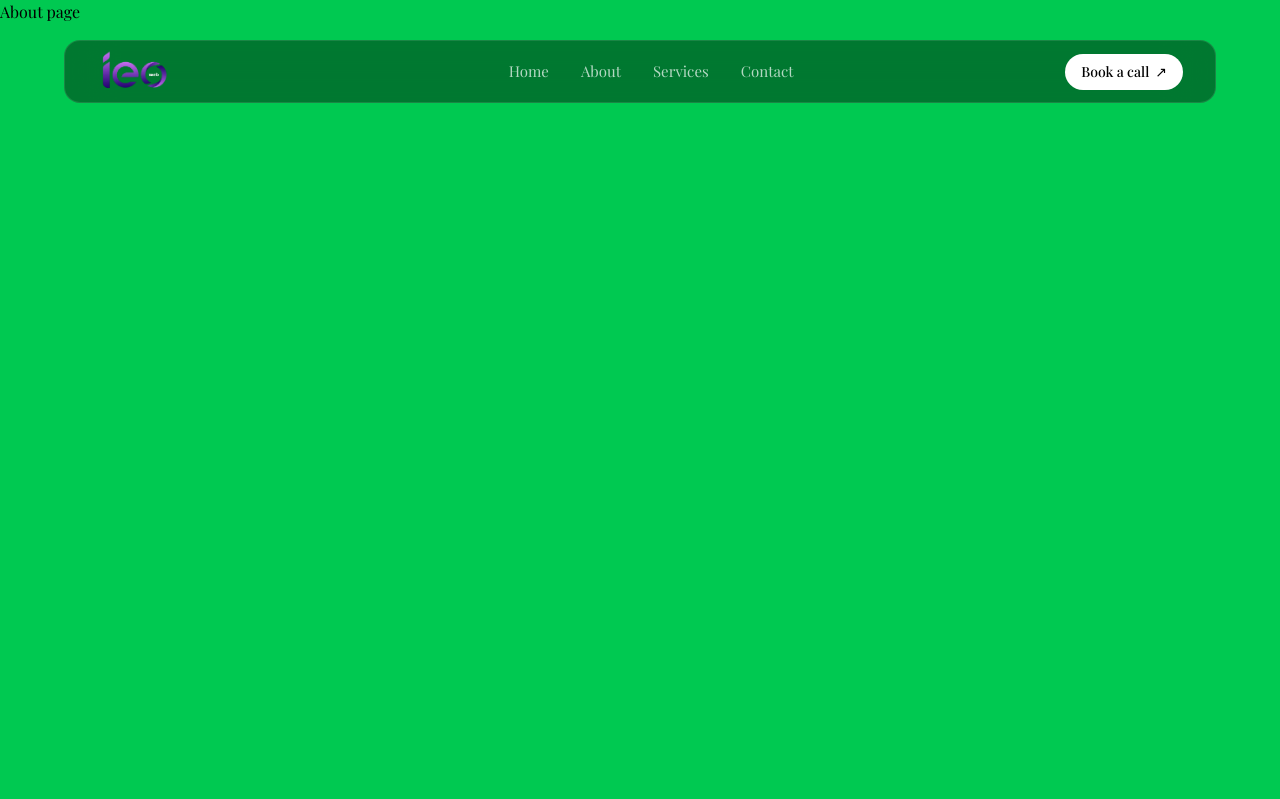
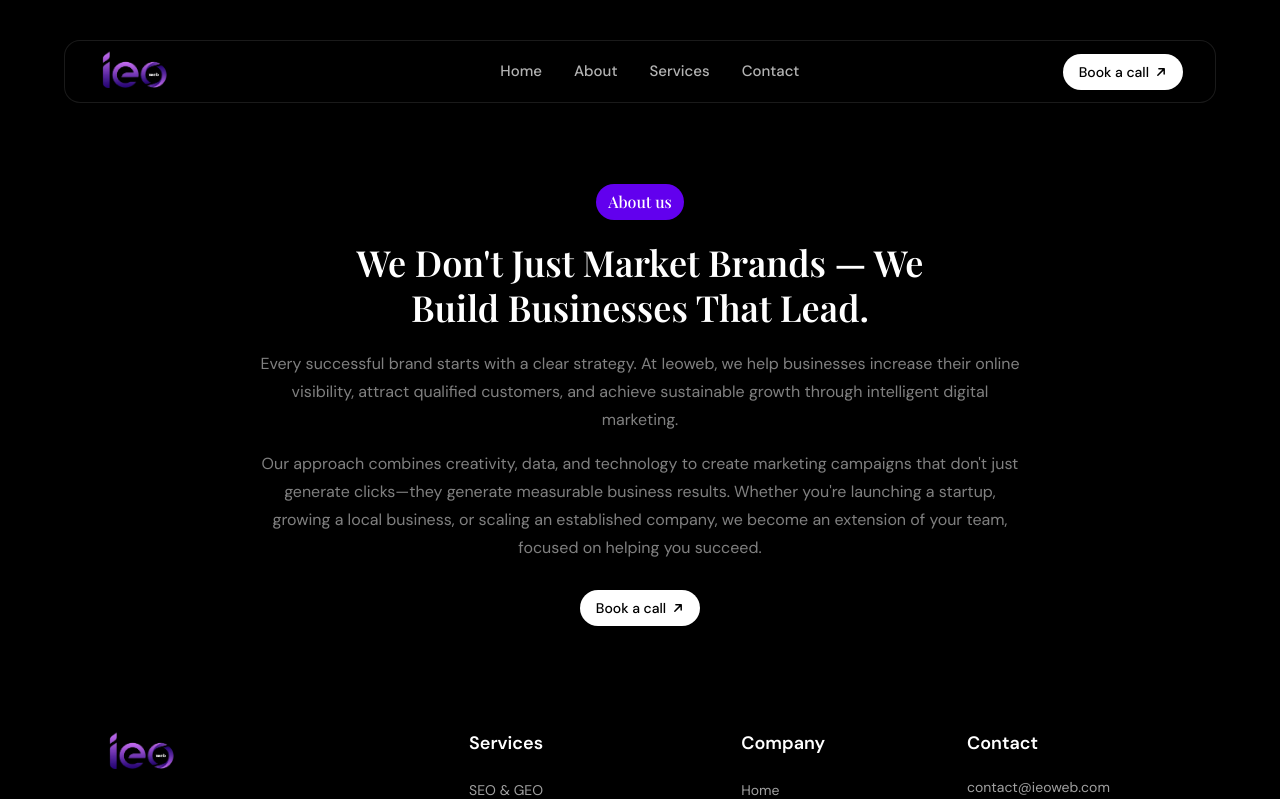
Before and after one commit to chithraksha16/Ieoweb, a Next.js app: page /about in a window 1280 px wide. Shown: the top 799 px of the page. Built offline with nearby package versions, Linux system fonts and the light colour scheme.

Commit message:
updated header about services and contact

```diff
--- a/app/about/page.tsx
+++ b/app/about/page.tsx
@@ -1,9 +1,50 @@
-import React from 'react'
-
+import Button from '@/components/ui/Button'
 const page = () => {
   return (
-    <div className='w-full h-screen bg-green-500'>
-      About page
+    <div className='w-full'>
+      <div className="mt-40 flex w-full justify-center px-4 sm:mt-32 sm:px-6 lg:mt-40 lg:px-8 py-6">
+        <div className="mx-auto flex w-full max-w-5xl flex-col items-center space-y-5 text-white">
+
+          {/* Label */}
+          <h1 className="rounded-full bg-[#6200EE] px-3 py-1.5 text-center font-playfair text-sm font-medium sm:text-base">
+            About us
+          </h1>
+
+          {/* Heading */}
+          <h3 className="max-w-xl text-center font-playfair text-2xl font-semibold leading-tight sm:text-3xl md:text-4xl">
+            We Don't Just Market Brands — We Build Businesses That Lead.
+          </h3>
+
+          {/* Paragraphs */}
+          <div className="flex w-full max-w-3xl flex-col gap-4">
+            <p className="text-center font-dmsans text-sm leading-6 text-white/50 sm:text-base sm:leading-7">
+              Every successful brand starts with a clear strategy. At Ieoweb, we
+              help businesses increase their online visibility, attract qualified
+              customers, and achieve sustainable growth through intelligent digital
+              marketing.
+            </p>
+
+            <p className="text-center font-dmsans text-sm leading-6 text-white/50 sm:text-base sm:leading-7">
+              Our approach combines creativity, data, and technology to create
+              marketing campaigns that don't just generate clicks—they generate
+              measurable business results. Whether you're launching a startup,
+              growing a local business, or scaling an established company, we become
+              an extension of your team, focused on helping you succeed.
+            </p>
+          </div>
+
+          {/* CTA */}
+          <div className="pt-2">
+            <Button href="#contact">
+              Book a call
+            </Button>
+          </div>
+        </div>
+      </div>
+
+        <div className='w-full bg-white'>
+
+        </div>
     </div>
   )
 }
--- a/app/contact/page.tsx
+++ b/app/contact/page.tsx
@@ -1,9 +1,25 @@
-import React from 'react'
 
 const page = () => {
   return (
-    <div className='w-full h-screen bg-amber-400'>
-      contact us
+    <div className='w-full'>
+      <div className="mt-40 flex w-full justify-center px-4 sm:mt-32 sm:px-6 lg:mt-40 lg:px-8 py-6">
+                    <div className="mx-auto flex w-full max-w-5xl flex-col items-center space-y-5 text-white">
+
+                      <h1 className="rounded-full bg-[#6200EE] px-3 py-1.5 text-center font-playfair text-sm font-medium sm:text-base">
+                        Contact Us
+                      </h1>
+
+                      <h3 className="max-w-xl text-center font-playfair text-2xl font-semibold leading-tight sm:text-3xl md:text-4xl">
+                        Let's Start Growing Your Business.
+                      </h3>
+
+                      <div className=" w-full max-w-3xl ">
+                        <p className="text-center font-dmsans text-sm leading-6 text-white/50 sm:text-base sm:leading-7">
+                          Whether you're looking to increase traffic, generate qualified leads, build a stronger brand, or launch your next digital project, we're here to help. Tell us about your goals, and we'll create a strategy tailored to your business.
+                        </p>
+                      </div>
+                    </div>
+                  </div>
     </div>
   )
 }
--- a/app/globals.css
+++ b/app/globals.css
@@ -1,5 +1,9 @@
 @import "tailwindcss";
 
+
+body{
+  background-color: black;
+}
 .font-playfair {
   font-family: var(--font-playfairdisplay);
 }
--- a/app/services/page.tsx
+++ b/app/services/page.tsx
@@ -1,9 +1,31 @@
-import React from 'react'
-
+import Button from '@/components/ui/Button'
 const page = () => {
   return (
-    <div className='w-full h-screen bg-pink-500'>
-      Our services
+    <div className='w-full'>
+      <div className="mt-40 flex w-full justify-center px-4 sm:mt-32 sm:px-6 lg:mt-40 lg:px-8 py-6">
+              <div className="mx-auto flex w-full max-w-5xl flex-col items-center space-y-5 text-white">
+
+                <h1 className="rounded-full bg-[#6200EE] px-3 py-1.5 text-center font-playfair text-sm font-medium sm:text-base">
+                  Our Services
+                </h1>
+
+                <h3 className="max-w-xl text-center font-playfair text-2xl font-semibold leading-tight sm:text-3xl md:text-4xl">
+                  Everything Your Brand Needs to Grow.
+                </h3>
+
+                <div className=" w-full max-w-3xl ">
+                  <p className="text-center font-dmsans text-sm leading-6 text-white/50 sm:text-base sm:leading-7">
+                    From positioning your brand to reaching customers through SEO, content, social media, and paid campaigns, we create marketing experiences designed to attract attention, generate demand, and drive meaningful results.
+                  </p>
+                </div>
+
+                <div className="pt-2">
+                  <Button href="#contact">
+                    Book a call
+                  </Button>
+                </div>
+              </div>
+            </div>
     </div>
   )
 }
--- a/components/Header.tsx
+++ b/components/Header.tsx
@@ -2,20 +2,34 @@
 
 import { motion } from "framer-motion";
 import Logo from "./Logo";
+import Button from "./ui/Button";
 
 const navLinks = [
-  { label: "Home", href: "#home" },
-  { label: "About", href: "#about" },
-  { label: "Services", href: "#services" },
-  { label: "Contact", href: "#contact" },
+  { label: "Home", href: "/" },
+  { label: "About", href: "/about" },
+  { label: "Services", href: "/services" },
+  { label: "Contact", href: "/contact" },
 ];
+
 
 const Header = () => {
   return (
     <motion.header
-      initial={{ opacity: 0, y: -16,width:0 }}
-      animate={{ opacity: 1, y: 0,width: "100%" }}
-      transition={{ duration: 1, delay:0.2, ease: "easeOut" }}
+    initial={{
+    opacity: 0,
+    y: -16,
+    width: "0%",
+  }}
+  animate={{
+    opacity: 1,
+    y: 0,
+    width: "100%",
+  }}
+  transition={{
+    duration: 1.2,
+    delay: 0.2,
+    ease: [0.22, 1, 0.36, 1],
+  }}
       className="fixed inset-x-0 top-10 z-50 mx-auto flex w-[92%] max-w-6xl items-center justify-between rounded-2xl border border-white/10 bg-black/40 px-6 py-2 backdrop-blur-xl md:w-[88%] md:px-8"
     >
       <Logo/>
@@ -25,22 +39,16 @@ const Header = () => {
           <a
             key={link.label}
             href={link.href}
-            className="text-[15px] text-white/70 transition-colors hover:text-white"
+            className=" font-dmsans font-medium text-[15px] text-white/70 transition-colors hover:text-white"
           >
             {link.label}
           </a>
         ))}
       </nav>
 
-      <a
-        href="#contact"
-        className="group flex items-center gap-1.5 rounded-full bg-white px-4 py-2 text-sm font-medium text-black transition-transform hover:scale-[1.03]"
-      >
-        Book a call
-        <span className="transition-transform group-hover:translate-x-0.5 group-hover:-translate-y-0.5">
-          ↗
-        </span>
-      </a>
+      <Button href='#contact'>
+      Book a call
+      </Button>
     </motion.header>
   );
 };
--- /dev/null
+++ b/components/ui/Button.tsx
@@ -0,0 +1,27 @@
+import Link from "next/link";
+import { FaArrowRight } from "react-icons/fa6";
+
+interface ButtonProps {
+  children: React.ReactNode;
+  href: string;
+  className?: string;
+}
+
+export default function Button({
+  children,
+  href,
+  className = "",
+}: ButtonProps) {
+  return (
+    <Link
+      href={href}
+      className={`group inline-flex items-center gap-1.5 rounded-full bg-white px-4 py-2 text-sm font-dmsans font-medium text-black transition-transform duration-300 hover:scale-[1.03] ${className}`}
+    >
+      {children}
+
+      <span className="transition-transform duration-300 group-hover:translate-x-0.5 group-hover:-translate-y-0.5 -rotate-45">
+        <FaArrowRight size={12} />
+      </span>
+    </Link>
+  );
+}
```
